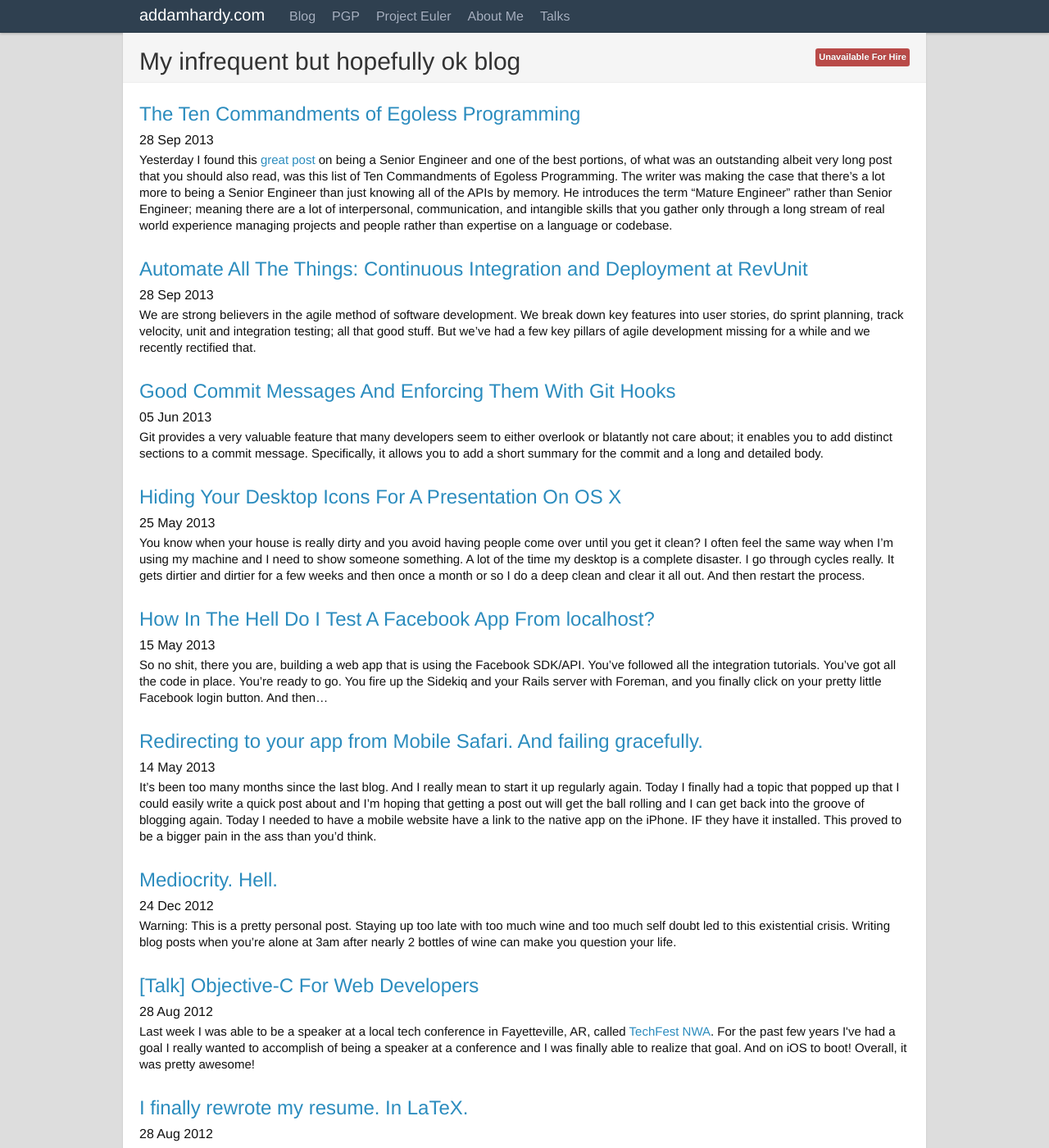
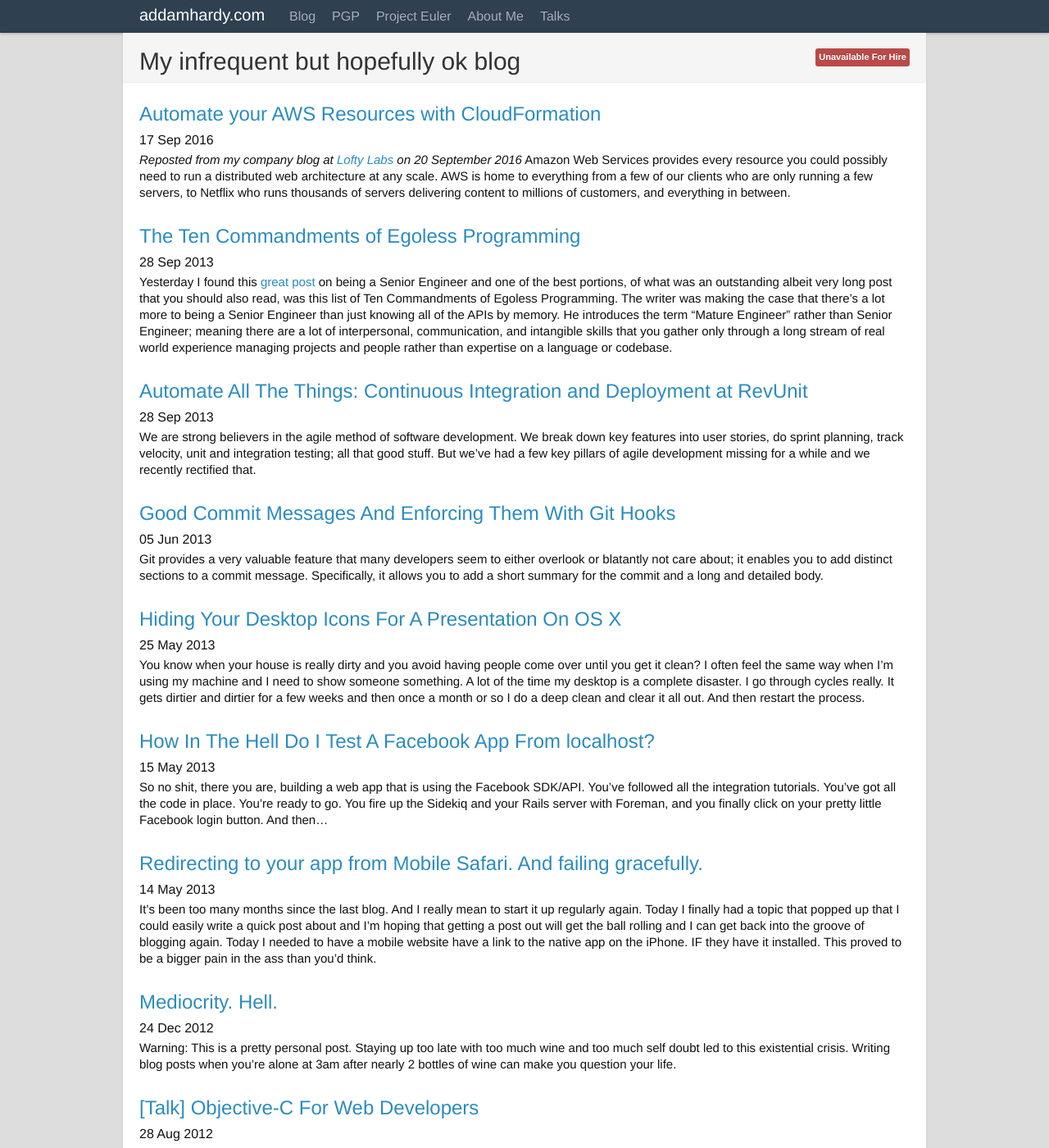
Before and after one commit to addamh/addamhardy.com, a Jekyll site: the page built from blog/index.html, in a window 1280 px wide and 1400 px high. Shown: the whole window at 82% size. Built offline with Jekyll 4.4.1, drawn with Linux system fonts in a browser that asks for light colours; nearby versions of some CDN libraries; the list of posts is cut into pages by our own code; some of the changed lines change nothing that is shown; some of the changed text lies outside the part shown.

Commit message:
Add aws post

````diff
--- a/_config.yml
+++ b/_config.yml
@@ -1,7 +1,7 @@
 # Site settings
 title: addamhardy.com
 email: addam.hardy@gmail.com
-baseurl: "" # the subpath of your site, e.g. /blog/
+baseurl: "/" # the subpath of your site, e.g. /blog/
 url: "http://addamhardy.com" # the base hostname & protocol for your site
 twitter_username: addamh
 github_username:  addamh
--- /dev/null
+++ b/_posts/2016-09-17-automate-your-aws-resources-with-cloudformation.md
@@ -0,0 +1,267 @@
+---
+layout: post
+title: "Automate your AWS Resources with CloudFormation"
+description: ""
+tags: [aws, cloudformation]
+comments: true
+---
+
+*Reposted from my company blog at [Lofty Labs](http://hirelofty.com/blog/automate-your-aws-resources-cloudformation/) on 20 September 2016*
+
+Amazon Web Services provides every resource you could possibly need to run a distributed web architecture at any scale. AWS is home to everything from a few of our clients who are only running a few servers, to Netflix who runs thousands of servers delivering content to millions of customers, and everything in between. <!--more-->The scalability and diversity of AWS services are unmatched in the hosted services space. In fact it can be staggering to the uninitiated when you first login -- there are so many possibilities. On top of there being so many options, it kind of feels like reverting back to Windows NT system administration. There's five thousand panels with a ten million places to click. You can setup any system your heart desires but you need to know the 110 clicks and 30 text fields you need to fill out in order to get there. If something goes wrong and you need to rebuild it, you have those 110 clicks and 30 text fields to fill out again. Hope you wrote down everything you need to do the first time!
+
+Amazon saw this obvious pain point and built CloudFormation. AWS CloudFormation allows you to model your entire system as a "stack" in a JSON file. A "stack" is every AWS component necessary for your system to operate and it is bundled as a single atomic unit. This could be 15 EC2 servers, 3 ELBs, 10 IAM users, 6 S3 buckets, and any number of other components that are all configured to work together. This creates a change of perspective when thinking about your AWS resources. You no longer think of each component by itself and how to configure them to work together, but as a single wholistic stack. If you ever want to change any sub-component, you don't change it directly; You modify the definition of the stack as a whole and then redeploy. You can do this via `change sets`, but we'll leave that for another post to discuss. Using this JSON definition file we can spin up any number of AWS components as a single unit. If there are any errors in the creation of the stack, AWS automatically rolls back every component. Think of it as a database transaction. If we create 10 EC2 Servers, 2 Elastic Load Balancers, and 15 Route53 DNS records successfully then the stack creation fails on creating an S3 bucket because you typed the name of the bucket incorrectly, AWS removes all of those 10 EC2 Servers, 2 Elastic Load Balancers, and 15 Route53 DNS records and notifies you of the failure. CloudFormation actions are treated as all-or-nothing transactions.
+
+![stack resources](/images/2016-09-17-automate-your-aws-resources-with-cloudformation/stack-resources.png)
+
+Imagine then you no longer need a stack and you want to remove it. Before CloudFormation you would have to go to each service and delete all of the components. This may be easy if you are running a small infrastructure, but imagine if you had hundreds or thousands of AWS components. It could take ages! With CloudFormation you can delete a stack and it removes all components as a single unit.
+
+`Infrastructure as code` is a mantra that has become popular in the past few years but most solutions relate to configuration of existing resources and the software components within them. CloudFormation allows you to take that a step further and not just store the configuration of your infrastructure as code, but store the components themselves as code.
+
+That's enough high level explanation. Let's look at an example.
+
+# Template Section Breakdown
+---
+
+```json
+{
+  "AWSTemplateFormatVersion" : "2010-09-09",
+  "Description" : "...",
+  "Parameters" : {...},
+  "Mappings": {...},
+  "Conditions": {...}
+  "Resources": {...},
+  "Outputs": {...}
+}
+```
+
+Notice there are 6 sections in a CloudFormation template: Description, Parameters, Mappings, Conditions, Resources, and Outputs.
+
+## AWSTemplateFormatVersion
+
+The AWSTemplateFormatVersion section identifies the capabilities of the template. The latest template format version is 2010-09-09 and is currently the only valid value. This section is optional.
+
+## Description
+
+The description allows you to provide arbitrary comments about your template. It is a JSON literal string that is between 0 and 1024 bytes in length. You cannot set the description via a parameter or function result.
+
+## Parameters
+
+The optional Parameters section enables you to pass values into your template at stack creation time. Using parameters you can replace hard-coded values with variables set at runtime. Parameters allow you to make your stack definitions more reusable. Once you've set a parameter in the parameter section like this:
+
+```json
+"Parameters": {
+  "EC2Node": {
+    "Description": "The instance type of server (e.g. t2.micro).",
+    "Type": "String",
+    "Default": "m4.large",
+    "AllowedValues": [
+      "t2.micro",
+      "t1.micro",
+      "t2.medium",
+      "m1.small",
+      "t2.medium",
+      "m4.large"
+    ]
+  }
+}
+```
+
+Hard-coded one scenario use templates like this:
+
+```json
+"EC2Node": {
+  "Type": "AWS::EC2::Instance",
+  "Properties": {
+    "InstanceType": 't2.micro'
+  }
+}
+```
+
+Become more modular and reusable like this:
+
+```json
+"EC2Node": {
+  "Type": "AWS::EC2::Instance",
+  "Properties": {
+    "InstanceType": {
+      "Ref": "EC2Node"
+    }
+  }
+}
+```
+
+Now the `InstanceType` of the `EC2Node` is set via a variable that AWS prompts you for at runtime.
+
+## Conditions
+
+Conditions are defined in the top-level `Conditions` section of the CloudFormation template using intrinsic functions that evaluate to a boolean condition at runtime. You can then use those boolean values to control resource creation. It sounds a little complicated but let's look at an example.
+
+Consider an example where you have a staging and production stack. In the production stack you want to create an instance for Kibana log monitoring; You've decided in the staging stack you don't really need that extra node.
+
+Using a combination of `Parameters` and `Conditions` we can accomplish this without having to have two different stack definition files.
+
+Example:
+
+```json
+{
+  "AWSTemplateFormatVersion" : "2010-09-09",
+  "Parameters" : {
+    "EnvType" : {
+      "Description" : "Environment type.",
+      "Default" : "staging",
+      "Type" : "String",
+      "AllowedValues" : ["production", "staging"],
+      "ConstraintDescription" : "must specify prod or test."
+    }
+  },
+  "Conditions" : {
+    "CreateProdResources" : {"Fn::Equals" : [{"Ref" : "EnvType"}, "production"]}
+  },
+  "Resources" : {
+    "KibanaNode" : {
+      "Type" : "AWS::EC2::Instance",
+      "Condition" : "CreateProdResources",
+      "Properties" : {
+        "ImageId" : "ami-7f418316"
+      }
+    }
+  }
+}
+```
+
+In this example AWS will ask you at runtime what you want to set the `EnvType` parameter to. If you set it to `production`, the `CreateProdResources` condition will evaluate to `true` and when AWS evaluates the `KibanaNode` resource definition, it will recognize the `true` value of the `CreateProdResources` condition and create the `KibanaNode`. Inversely, if you had set `EnvType` to `staging`, causing the `CreateProdResources` condition to evaluate to `false`, AWS would skip creating the `KibanaNode` resource.
+
+## Mappings
+
+`Mappings` is an optional section where you can build a key value store to help simplify your stack definition file. A common usage is mapping AMI IDs to regions. In this example you need to pull the AMI available in the region you are currently working in.
+
+```json
+"Mappings" : {
+  "RegionMap" : {
+    "us-east-1"      : { "32" : "ami-6411e20d"},
+    "us-west-1"      : { "32" : "ami-c9c7978c"},
+    "eu-west-1"      : { "32" : "ami-37c2f643"},
+    "ap-southeast-1" : { "32" : "ami-66f28c34"},
+    "ap-northeast-1" : { "32" : "ami-9c03a89d"}
+  }
+}
+```
+
+After you have setup this mapping, you can access it in the resources section of the template.
+
+```json
+"Resources" : {
+  "myEC2Instance" : {
+    "Type" : "AWS::EC2::Instance",
+    "Properties" : {
+      "ImageId" : { "Fn::FindInMap" : [ "RegionMap", { "Ref" : "AWS::Region" }, "32"]},
+      "InstanceType" : "m1.small"
+    }
+  }
+}
+```
+
+In this example, the `Fn::FindInMap` function will reference the AWS region you are currently working in via the globally available variable `AWS::Region` and map that region to the correct AMI that you have available for that region.
+
+## Resources
+
+As the previous sections were optional, the resources section is the required segment of the CloudFormation stack definition file where you declare all of the AWS resources you want as part of your stack.
+
+In this example, we will setup a `t2.micro` EC2 instance, an S3 Bucket, and an RDS Database:
+
+```json
+"Resources": {
+  "AppInstance": {
+    "Type": "AWS::EC2::Instance",
+    "Properties": {
+      "ImageId": "ami-9c03a89d",
+      "InstanceType": "t2.micro",
+      "KeyName": "deploy-key"
+    }
+  },
+  "S3AssetsBucket": {
+    "Type": "AWS::S3::Bucket",
+    "DeletionPolicy": "Retain",
+    "Properties": {
+      "BucketName": "static-assets-bucket",
+      "CorsConfiguration": {
+        "CorsRules": [
+          {
+            "AllowedMethods": [
+              "GET"
+            ],
+            "AllowedOrigins": [
+              "*"
+            ]
+          }
+        ]
+      }
+    }
+  },
+  "Database": {
+    "Type": "AWS::RDS::DBInstance",
+    "Properties": {
+      "AllocatedStorage": "10gb",
+      "BackupRetentionPeriod": "0",
+      "DBInstanceClass": "db.t2.micro",
+      "DBInstanceIdentifier": "app-database",
+      "DBName": "database_name",
+      "Engine": "postgres",
+      "EngineVersion": "9.4.5",
+      "LicenseModel": "postgresql-license",
+      "MasterUsername": "rootUser",
+      "MasterUserPassword": "myRootUserPassword",
+      "MultiAZ": "true",
+      "StorageType": "gp2"
+    }
+  }
+}
+```
+
+You can setup any number of AWS resources in the `Resources` section. Before getting started on your own resource definitions, you should read through [the Resource Type documentation](http://docs.aws.amazon.com/AWSCloudFormation/latest/UserGuide/aws-template-resource-type-ref.html) on Amazon's official CloudFormation documentation. Another great resource is just [digging around github](https://github.com/search?utf8=%E2%9C%93&q=cloudformation) for real world examples of CloudFormation being used in the wild.
+
+## Outputs
+
+The Outputs section enables you to return one or more values to the user in response to the AWS CloudFormation describe-stacks command. To declare the Outputs section, the double-quoted key name Outputs is followed by a single colon. All outputs declared in the Outputs section are contained within a single set of braces, and are delimited by a comma.
+
+You can use this section to get quick access to facts about your stack you may find useful in the future. Instead of going to the RDS section of AWS and looking up the node that is associated with the stack you are looking for so that you can find the public DNS name, you can just set that fact up as a fact in the outputs section like below:
+
+```json
+"Outputs" : {
+  "RDSDatabaseEndpointDetail": {
+    "Description": "RDSDatabaseEndpointDetails",
+    "Value": {
+      "Fn::GetAtt": [
+        "Database",
+        "Endpoint.Address"
+      ]
+    }
+  }
+}
+```
+
+Outputs are evaluated as the very last step after a successful stack build. Using the example above, `RDSDatabaseEndpointDetail` will show up in the CloudFormation panel for quick reference.
+
+![outputs](/images/2016-09-17-automate-your-aws-resources-with-cloudformation/intro-cloudformation-stack-outputs.png)
+
+You can also get access to the outputs from the AWS CLI tool via the `describe-stacks` function.
+
+```json
+➜ aws cloudformation describe-stacks --stack-name staging | jq '.Stacks | .[0].Outputs'
+[
+  {
+    "Description": "RDSDatabaseEndpointDetails",
+    "OutputKey": "RDSDatabaseEndpointDetail",
+    "OutputValue": "rds-staging.cg27inc0gx.us-west-2.rds.amazonaws.com"
+  }
+]
+```
+
+(You may be wondering what `jq` is. It's a really awesome command line json parser. [Check it out.](https://stedolan.github.io/jq/))
+
+# So many things to remember!
+
+AWS CloudFormation is an incredibly useful tool for building your AWS application stacks in a scaleable and manageable way. I've only touched the surface of introducing you to CloudFormation and as always encourage you to read through Amazon's official [docs](http://docs.aws.amazon.com/AWSCloudFormation/latest/UserGuide/Welcome.html). In future posts on CloudFormation we will discuss how to automate the creation of stacks and templates using Ansible.
+
+Have you used CloudFormation for your AWS work? If you have any questions about CloudFormation or anything in this post, please let us know in the comments!
````
Also changed, not shown: images/2016-09-17-automate-your-aws-resources-with-cloudformation/intro-cloudformation-stack-outputs.png (added), images/2016-09-17-automate-your-aws-resources-with-cloudformation/mb-stack.png (added), images/2016-09-17-automate-your-aws-resources-with-cloudformation/stack-resources.png (added).
